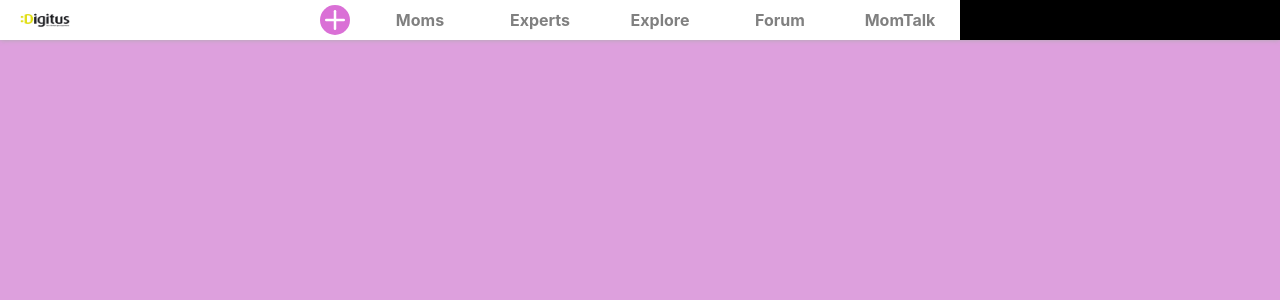
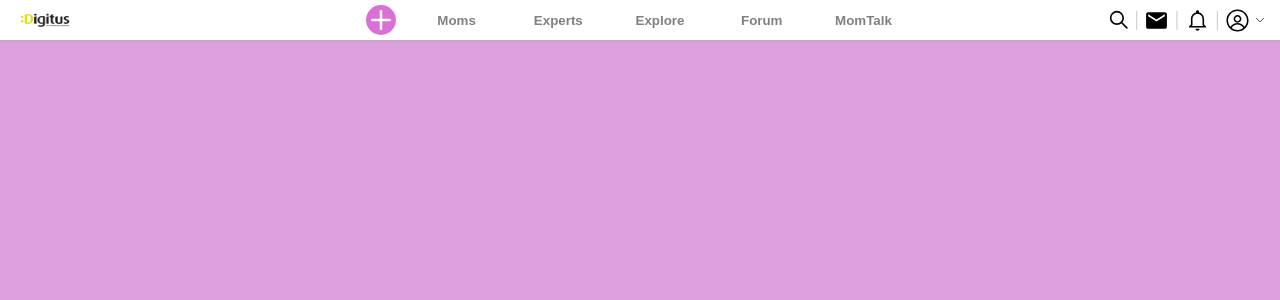
Before and after one commit to suayip-isik/digitus-interview-web, a React (Create React App) app: page / in a window 1280 px wide. Shown: the top 300 px of the page. Built offline with nearby package versions, Linux system fonts and the light colour scheme.

Commit message:
Header component completed

```diff
--- a/src/components/Header/index.js
+++ b/src/components/Header/index.js
@@ -2,7 +2,12 @@ import React from 'react';
 import digitus from '../../assets/digitus.png'
 import style from './style';
 import { FaPlus } from 'react-icons/fa';
-import { FiPlus } from 'react-icons/fi'
+import { FiPlus } from 'react-icons/fi';
+import { GrSearch } from 'react-icons/gr';
+import { MdMail } from 'react-icons/md';
+import { IoMdNotificationsOutline } from 'react-icons/io';
+import { RxAvatar } from 'react-icons/rx';
+import { BsChevronDown } from 'react-icons/bs';
 
 export default function Header() {
     return (
@@ -18,29 +23,55 @@ export default function Header() {
                     <FiPlus size={30} color={'white'} style={{ backgroundColor: 'orchid', borderRadius: 15, marginRight: 10 }} />
                 </div>
 
-                <div style={{ flex: 1, backgroundColor: 'white', display: 'flex', alignItems: 'center', justifyContent: 'center' }}>
+                <button style={{ flex: 1, backgroundColor: 'white', display: 'flex', alignItems: 'center', justifyContent: 'center', borderWidth: 0 }}>
                     <label style={{ fontWeight: 'bold', color: 'gray' }}>Moms</label>
+                </button>
+
+                <button style={{ flex: 1, backgroundColor: 'white', display: 'flex', alignItems: 'center', justifyContent: 'center', borderWidth: 0 }}>
+                    <label style={{ fontWeight: 'bold', color: 'gray' }}>Experts</label>
+                </button>
+
+                <button style={{ flex: 1, backgroundColor: 'white', display: 'flex', alignItems: 'center', justifyContent: 'center', borderWidth: 0 }}>
+                    <label style={{ fontWeight: 'bold', color: 'gray' }}>Explore</label>
+                </button>
+
+                <button style={{ flex: 1, backgroundColor: 'white', display: 'flex', alignItems: 'center', justifyContent: 'center', borderWidth: 0 }}>
+                    <label style={{ fontWeight: 'bold', color: 'gray' }}>Forum</label>
+                </button>
+
+                <button style={{ flex: 1, backgroundColor: 'white', display: 'flex', alignItems: 'center', justifyContent: 'center', borderWidth: 0 }}>
+                    <label style={{ fontWeight: 'bold', color: 'gray' }}>MomTalk</label>
+                </button>
+
+            </div>
+
+            <div style={style.rightContainer}>
+
+                <div style={{ backgroundColor: 'white', display: 'flex', alignItems: 'center', justifyContent: 'flex-start', paddingRight: 5 }}>
+                    <GrSearch size={20} color={'white'} />
                 </div>
 
-                <div style={{ flex: 1, backgroundColor: 'white', display: 'flex', alignItems: 'center', justifyContent: 'center' }}>
-                    <label style={{ fontWeight: 'bold', color: 'gray' }}>Experts</label>
+                <label style={{ color: 'lightgray', paddingRight: 5 }}>|</label>
+
+                <div style={{ backgroundColor: 'white', display: 'flex', alignItems: 'center', justifyContent: 'flex-start', paddingRight: 5 }}>
+                    <MdMail size={25} color={'black'} />
                 </div>
 
-                <div style={{ flex: 1, backgroundColor: 'white', display: 'flex', alignItems: 'center', justifyContent: 'center' }}>
-                    <label style={{ fontWeight: 'bold', color: 'gray' }}>Explore</label>
+                <label style={{ color: 'lightgray', paddingRight: 5 }}>|</label>
+
+                <div style={{ backgroundColor: 'white', display: 'flex', alignItems: 'center', justifyContent: 'flex-start', paddingRight: 5 }}>
+                    <IoMdNotificationsOutline size={25} color={'black'} />
                 </div>
 
-                <div style={{ flex: 1, backgroundColor: 'white', display: 'flex', alignItems: 'center', justifyContent: 'center' }}>
-                    <label style={{ fontWeight: 'bold', color: 'gray' }}>Forum</label>
-                </div>
+                <label style={{ color: 'lightgray', paddingRight: 5 }}>|</label>
 
-                <div style={{ flex: 1, backgroundColor: 'white', display: 'flex', alignItems: 'center', justifyContent: 'center' }}>
-                    <label style={{ fontWeight: 'bold', color: 'gray' }}>MomTalk</label>
+                <div style={{ backgroundColor: 'white', display: 'flex', alignItems: 'center', justifyContent: 'flex-start', paddingRight: 5 }}>
+                    <RxAvatar size={25} color={'black'} style={{ paddingRight: 5 }} />
+                    <BsChevronDown size={10} color={'black'} style={{ paddingRight: 10 }} />
                 </div>
 
             </div>
 
-            <div style={style.rightContainer}></div>
         </div>
     )
 }
--- a/src/components/Header/style.js
+++ b/src/components/Header/style.js
@@ -18,13 +18,14 @@ export default {
         paddingLeft: 20,
     },
     menuBarContainer: {
-        flex: 2,
+        flex: 1.5,
         backgroundColor: 'white',
         display: 'flex',
     },
     rightContainer: {
         flex: 1,
-        minHeight: 30,
-        backgroundColor: 'black',
+        display: 'flex',
+        alignItems: 'center',
+        justifyContent: 'flex-end'
     }
 }
```
